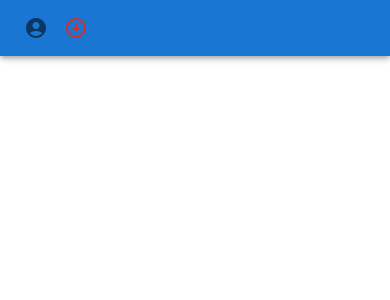
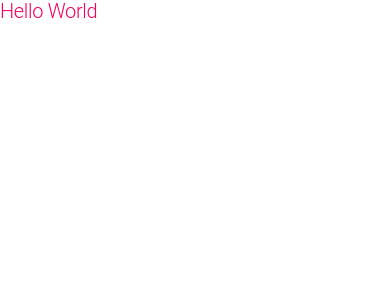
Before and after one commit to madhumithavenu/Material_UI, a React (Create React App) app: page / in a window 390 px wide. Shown: the top 300 px of the page. Built offline with nearby package versions, Linux system fonts and the light colour scheme.

Commit message:
Material UI Theme Provider

```diff
--- a/src/App.js
+++ b/src/App.js
@@ -3,6 +3,7 @@
 import Layout from "./Layout";
 import Test10 from "./Test10";
 import Test11 from "./Test11";
+import Test12 from "./Test12";
 import Test3 from "./Test3";
 import Test4 from "./Test4";
 import Test5 from "./Test5";
@@ -20,7 +21,7 @@ function App() {
      {/* <Test2 />  */}
      {/* <Test3/> */}
      {/* <Navbar links={linksArray}/> */}
-     <Test11/>
+     <Test12/>
     </div>
   );
 }
--- /dev/null
+++ b/src/Test12.js
@@ -0,0 +1,17 @@
+import { useTheme } from '@emotion/react'
+import { Box, Typography } from '@mui/material'
+import React from 'react'
+
+const Test12 = () => {
+    const theme = useTheme();
+    console.log(theme);
+    return (
+        <Box>
+            <Typography variant='h1' color="primary">
+                Hello World
+            </Typography>
+        </Box>
+    )
+}
+
+export default Test12
--- a/src/index.js
+++ b/src/index.js
@@ -2,11 +2,15 @@ import React from 'react';
 import ReactDOM from 'react-dom/client';
 import './index.css';
 import App from './App';
+import { ThemeProvider } from '@emotion/react';
+import { theme } from './theme';
 
 
 const root = ReactDOM.createRoot(document.getElementById('root'));
 root.render(
   <React.StrictMode>
+    <ThemeProvider theme={theme}>
     <App />
+    </ThemeProvider>
   </React.StrictMode>
 );
--- /dev/null
+++ b/src/theme.js
@@ -0,0 +1,19 @@
+import { createTheme } from "@mui/material";
+
+export const theme = createTheme({
+    palette: {
+        primary: {
+            main: "#F4005E",
+        }
+    },
+    typography: {
+        h1: {
+            fontSize: "20px",
+        }
+    },
+    breakpoints: {
+        values: {
+            xs: 200,
+        }
+    }
+})
```
